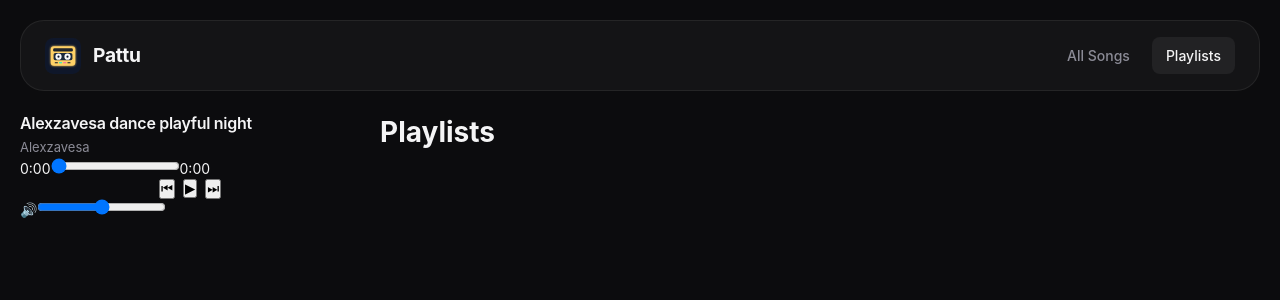
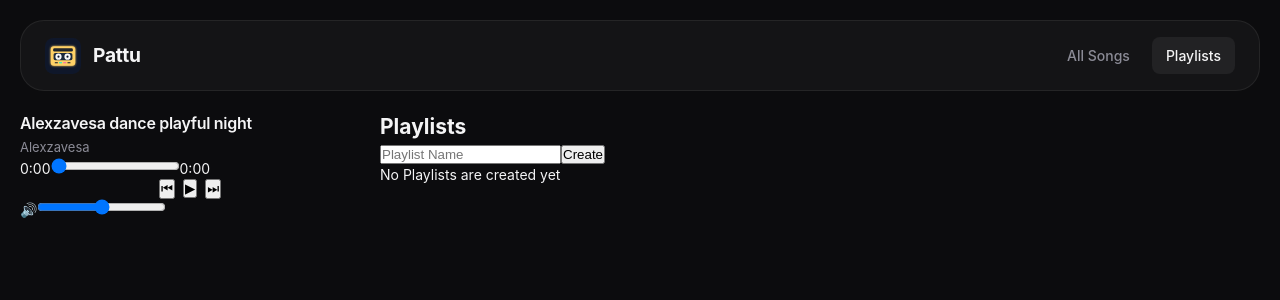
Before and after one commit to sarathkpreman/music-player, a React (Vite) app: page /playlists in a window 1280 px wide. Shown: the top 300 px of the page. Built offline with nearby package versions, Linux system fonts and the light colour scheme.

Commit message:
Added MusicPlaylist creation and Delete function

```diff
--- a/src/components/Playlist.jsx
+++ b/src/components/Playlist.jsx
@@ -1,7 +1,135 @@
+import { useState } from "react"
+import { useMusic } from "../context/MusicContext"
+
 export const Playlist = () => {
+
+  const [newPlaylistName, setNewPlayList] = useState("")
+  const [selectedPlaylist, setSelectedPlaylist] = useState(null)
+  const [searchQuery, setSearchQuery] = useState("")
+  const [showDropdown, setShowDropdown] = useState(false)
+
+  const { playlists, createPlaylist, allSongs, addSongToPlayList, handlePlaySong, handlePlaylistDelete } = useMusic()
+
+  const filteredSongs = allSongs.filter(song => {
+    const match = song.title.toLowerCase().includes(searchQuery.toLowerCase()) ||
+    song.artist.toLowerCase().includes(searchQuery.toLowerCase())
+
+    const alreadyInPlaylist = selectedPlaylist?.songs.some(s => s.id === song.id)
+
+    return match && !alreadyInPlaylist
+  }
+  )
+
+  const handleCreatePlaylist = () => {
+   if(newPlaylistName.trim() !== "") {
+    createPlaylist(newPlaylistName)
+    setNewPlayList("")
+   }
+  }
+
+
+    const handleAddSong = (song) => {
+      if(selectedPlaylist) {
+        addSongToPlayList(selectedPlaylist.id, song)
+        setSearchQuery("")
+        setShowDropdown(false)
+      }
+  }
+
+  const handlePlayFromPlayList = (song) => {
+    const songToPlay = allSongs.find(s => s.id === song.id)
+    if(songToPlay) {
+      handlePlaySong(songToPlay, allSongs.indexOf(songToPlay))
+    }
+  }
+
+  const handlePlaylistDeleteConfirm = (playlist) => {
+    const confirmDelete = window.confirm(`Are you sure you want to delete the playlist "${playlist.name}"?`)
+    if(confirmDelete) {
+      handlePlaylistDelete(playlist.id)
+    }
+  }
+
   return (
-    <div>
-      <h1>Playlists</h1>
+    <div className="playlists">
+      <h2>Playlists</h2>
+
+      <div className="create-playlist">
+        <div className="playlist-form">
+          <input type="text" placeholder="Playlist Name"
+          onChange={(e)=> setNewPlayList(e.target.value)}
+          value={newPlaylistName}
+          />
+          <button className="create-btn" onClick={handleCreatePlaylist}>Create</button>
+        </div>
+      </div>
+
+      <div className="playlist-list">
+        {playlists.length === 0 ?
+        (<p className="message">No Playlists are created yet</p>) :
+        (playlists.map((playlist, key)=> {
+          return(
+            <div className="playlist-item" key={key}>
+              <div className="playlsit-header">
+                <h3>{playlist.name}</h3>
+                <div className="playlist-actions">
+                  <button className="playlist-delete-btn" onClick={()=> handlePlaylistDeleteConfirm(playlist)}>Delete</button>
+                </div>
+              </div>
+
+              <div className="add-song-to-playlist">
+                <div className="search-container">
+                  <input
+                    type="text"
+                    placeholder="Search songs.."
+                    className="song-search"
+                    value={selectedPlaylist?.id === playlist.id ? searchQuery : ""}
+                    onChange={(e) => {
+                      setSearchQuery(e.target.value)
+                      setSelectedPlaylist(playlist)
+                      setShowDropdown(e.target.value.length > 0)
+                    }}
+                    onFocus={(e) => {
+                      setSelectedPlaylist(playlist)
+                      setShowDropdown(e.target.value.length > 0)
+                    }}
+                  />
+                  {selectedPlaylist?.id === playlist.id && showDropdown && (
+                    <div className="search-results">
+                      {filteredSongs.length === 0 ?
+                      (<div className="drop-down-empty">
+                          <p>Not Songs Found</p>
+                      </div>)
+                      :
+                      (filteredSongs.slice(0, 5).map((song, key)=> {
+                        return(
+                          <div key={key} className="dropdown-item" onClick={()=> handleAddSong(song)}>
+                            <span className="song-title">{song.title}</span>
+                            <span className="song-artist">{song.artist}</span>
+                          </div>
+                        )
+                      }))}
+                    </div>
+                  )}
+                </div>
+              </div>
+              <div className="playlist-songs">
+                {playlist.songs.length === 0 ?
+                (<p className="message">No Songs in this playlist yet</p>) :
+                (playlist.songs.map((song, key)=> {
+                  return(
+                    <div className="playlist-song-item" key={key} onClick={() => handlePlayFromPlayList(song)}>
+                      <span className="song-title">{song.title}</span>
+                      <span className="song-artist">{song.artist}</span>
+                      <span className="song-duration">{song.duration}</span>
+                    </div>
+                  )
+                }))}
+              </div>
+            </div>
+          )
+        }))}
+      </div>
     </div>
   )
 }
--- a/src/context/MusicContext.jsx
+++ b/src/context/MusicContext.jsx
@@ -12,6 +12,7 @@ export const MusicProvider = ({children}) => {
   const [duration, setDuration] = useState(0)
   const [isPlaying, setIsPlaying] = useState(false)
   const currentSong = allSongs[currentSongIndex]
+  const [playlists, setPlaylists] = useState([])
 
   useEffect(() => {
     let cancelled = false
@@ -102,6 +103,35 @@ export const MusicProvider = ({children}) => {
     return `${minutes}:${seconds.toString().padStart(2, '0')}`
   }
 
+  const createPlaylist = (name) => {
+    const newPlaylist = {
+      id: Date.now(),
+      name: name,
+      songs: [],
+    }
+    setPlaylists((prevPlaylists) => [...prevPlaylists, newPlaylist])
+  }
+
+  const addSongToPlayList = (playlistId, song) => {
+    setPlaylists((prev) =>
+      prev.map((playlist) => {
+        if (playlist.id === playlistId) {
+          return {
+            ...playlist,
+            songs: [...playlist.songs, song],
+          }
+        } else {
+          return playlist
+        }
+      })
+    )
+  }
+
+
+  const handlePlaylistDelete = (playlistId) => {
+    setPlaylists((prev) => prev.filter((playlist) => playlist.id !== playlistId))
+  }
+
     return <MusicContext.Provider value={{
         allSongs,
     currentSong,
@@ -117,6 +147,10 @@ export const MusicProvider = ({children}) => {
     handleNextSong,
     handlePreviousSong,
     formatTime,
+    playlists,
+    createPlaylist,
+    addSongToPlayList,
+    handlePlaylistDelete
     }}>{children}</MusicContext.Provider>
 }
 
```
